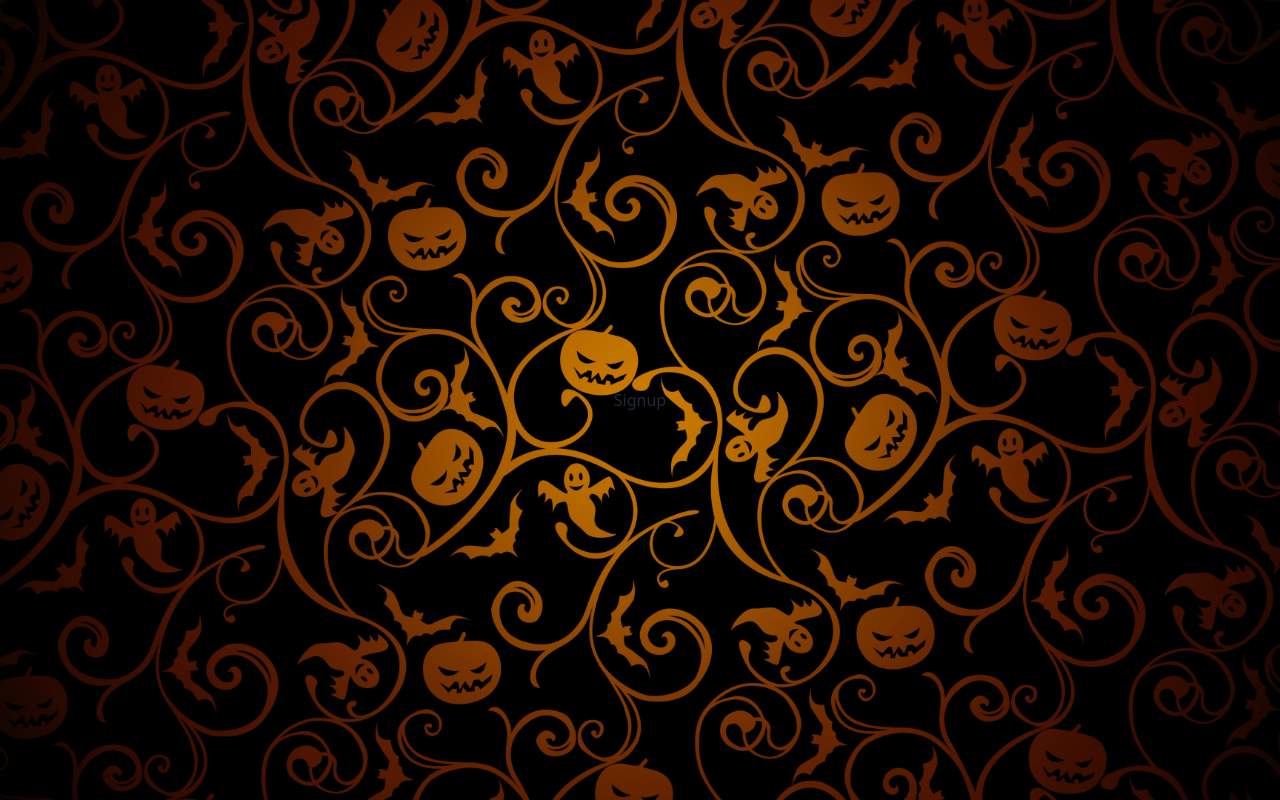
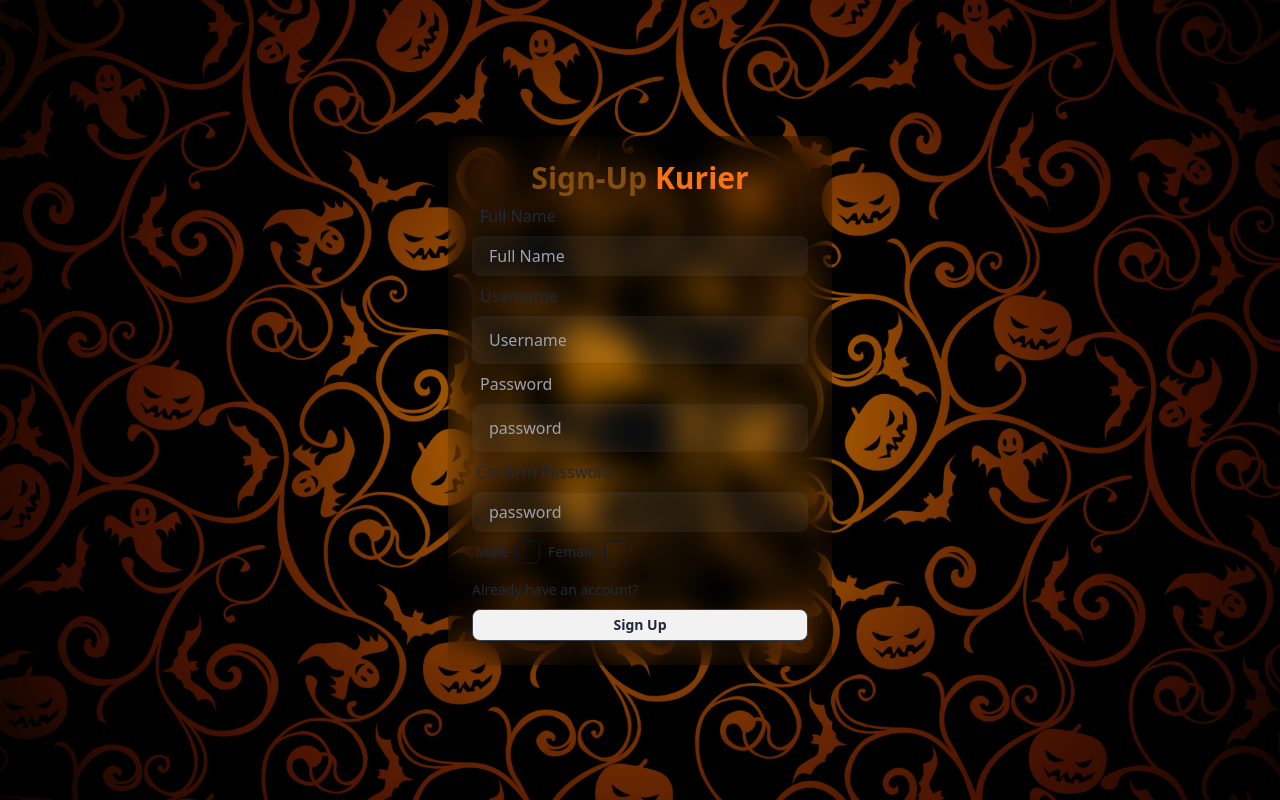
Before and after one commit to Aryan-1121/Kurier, a React (Vite) app in the folder frontend/: page / in a window 1280 px wide. Built offline with nearby package versions, Linux system fonts and the light colour scheme.

Commit message:
added checkbox for male/female (on the basis of which profile pic will be assigned

```diff
--- /dev/null
+++ b/frontend/src/pages/signup/GenderCheck.jsx
@@ -0,0 +1,25 @@
+import React from 'react'
+const GenderCheckbox = () => {
+  return (
+
+    <div className='flex'>
+
+      {/* Male */}
+      <div className='form-control'>
+        <label className={`label gap-2 cursor-pointer`}>
+          <span className='label-text'>Male</span>
+          <input type='checkbox' className='checkbox border-slate-900' />
+        </label>
+      </div>
+
+      {/* Female */}
+      <div className='form-control'>
+        <label className={`label gap-2 cursor-pointer`}>
+          <span className='label-text'>Female</span>
+          <input type='checkbox' className='checkbox border-slate-900' />
+        </label>
+      </div>
+    </div>
+  );
+};
+export default GenderCheckbox;
--- a/frontend/src/pages/signup/signup.jsx
+++ b/frontend/src/pages/signup/signup.jsx
@@ -1,10 +1,71 @@
 import React from 'react'
+import GenderCheck from './GenderCheck';
 
-const Signup= () => {
+// import GenderCheckbox from "./GenderCheckbox";
+
+const SignUp = () => {
   return (
-    <div>
-        Signup
+    <div className='flex flex-col items-center justify-center min-w-96 mx-auto'>
+      <div className='w-full p-6 rounded-lg shadow-md bg-gray-400 bg-clip-padding backdrop-filter backdrop-blur-lg bg-opacity-0'>
+        <h1 className='text-3xl font-semibold text-center text-gray-300'>
+          <span className='text-yellow-800'>Sign-Up</span>     <span className='text-orange-500'> Kurier </span>
+        </h1>
+
+        <form>
+          <div>
+            <label className='label p-2'>
+              <span className='text-base label-text'>Full Name</span>
+            </label>
+            <input type='text' placeholder='Full Name' className='w-full input input-bordered input-ghost  h-10' />
+          </div>
+
+          <div>
+            <label className='label p-2'>
+              <span className='text-base label-text'>Username</span>
+            </label>
+            <input
+              type='text'
+              placeholder='Username'
+              className='input input-bordered input-ghost w-full max-w-xs" '
+            />
+          </div>
+
+
+          <div>
+            <label className='label p-2'>
+              <span className='text-base label-text text-gray-400'>Password</span>
+            </label>
+            <input
+              type='password'
+              placeholder='password'
+              className='input input-bordered input-ghost w-full max-w-xs" '
+            />
+          </div>
+
+
+          <div>
+            <label className='label'>
+              <span className='text-base label-text'>Confirm Password</span>
+            </label>
+            <input
+              type='password'
+              placeholder='password'
+              className='w-full input input-bordered input-ghost h-10'
+            />
+          </div>
+
+          <GenderCheck />
+
+          <a className='text-sm hover:underline hover:text-blue-600 mt-2 inline-block' href='#'>
+            Already have an account?
+          </a>
+
+          <div>
+            <button className='btn btn-block btn-sm mt-2 border border-slate-700'>Sign Up</button>
+          </div>
+        </form>
+      </div>
     </div>
-  )
-}
-export default Signup
+  );
+};
+export default SignUp;
```
